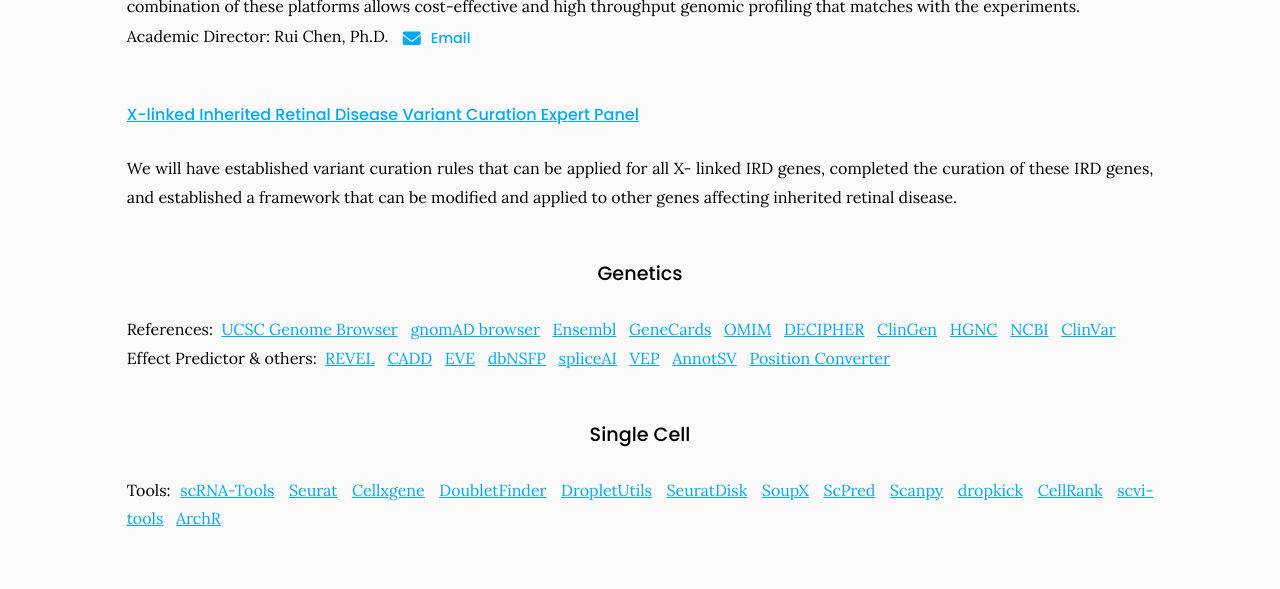
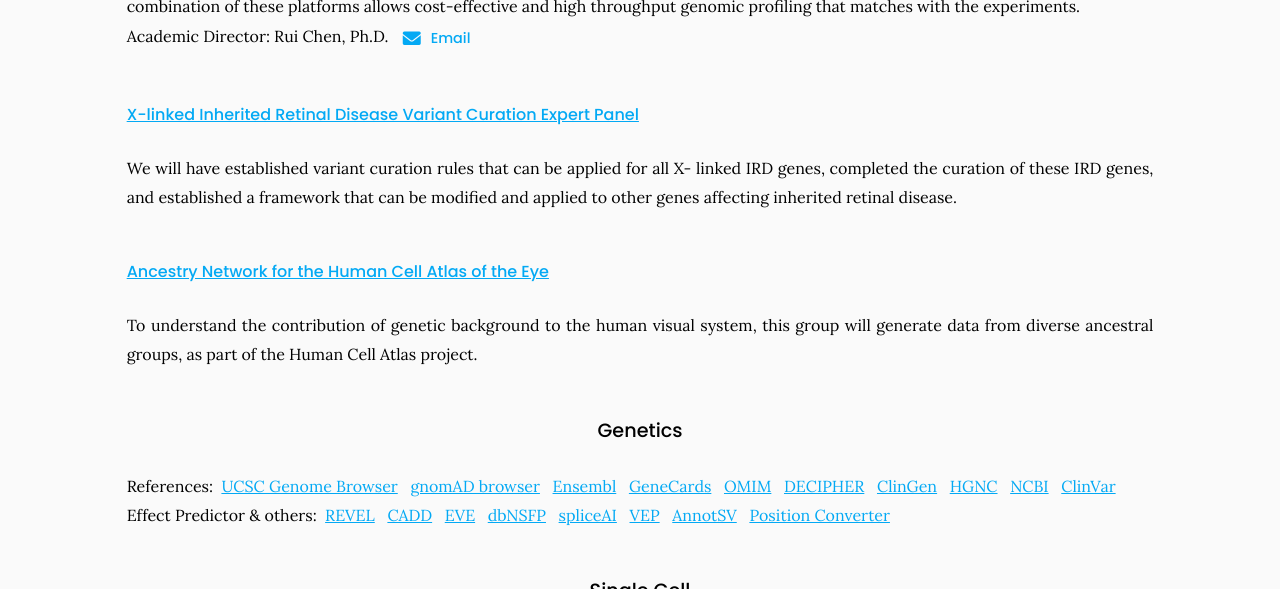
Before and after one commit to RCHENLAB/rchenlab.github.io, a Jekyll site: the page built from resources/index.md, in a window 1280 px wide and 900 px high, scrolled down 3934 px, cut to the strip 0-589 px from the top of the window. Built offline with Jekyll 4.4.1, drawn with Linux system fonts in a browser that asks for light colours.

Commit message:
Update index.md

```diff
--- a/resources/index.md
+++ b/resources/index.md
@@ -39,6 +39,8 @@ The core is equipped with the 10x Genomics Chromium Platform, the Takara icell8
 <br>Academic Director: Rui Chen, Ph.D. {% include link.html type="email" icon="" text="Email" tooltip="" link="singlecellgenomicscore@bcm.edu" %}
 #### [X-linked Inherited Retinal Disease Variant Curation Expert Panel](https://clinicalgenome.org/affiliation/50086/)
 We will have established variant curation rules that can be applied for all X- linked IRD genes, completed the curation of these IRD genes, and established a framework that can be modified and applied to other genes affecting inherited retinal disease.
+#### [Ancestry Network for the Human Cell Atlas of the Eye]([https://clinicalgenome.org/affiliation/50086/](https://chanzuckerberg.com/science/programs-resources/single-cell-biology/ancestry-networks/ancestry-network-for-the-human-cell-atlas-of-the-eye/))
+To understand the contribution of genetic background to the human visual system, this group will generate data from diverse ancestral groups, as part of the Human Cell Atlas project.
 
 ### Genetics
 References:&nbsp;&nbsp;[UCSC&nbsp;Genome&nbsp;Browser](https://genome.ucsc.edu)&nbsp;&nbsp;
```
